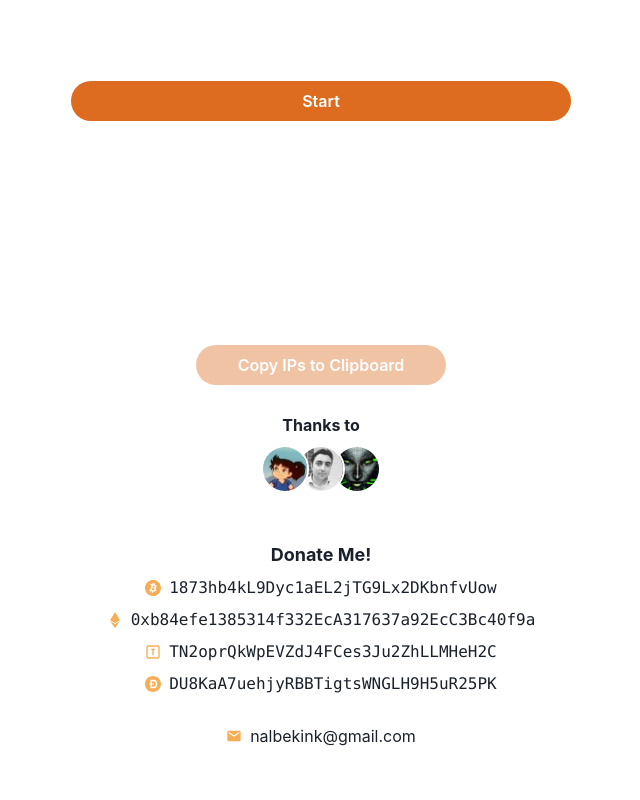
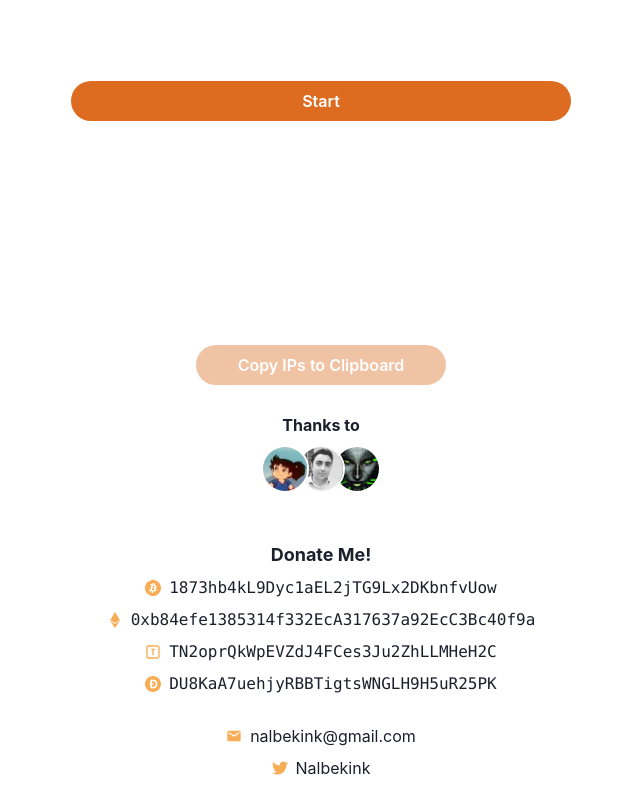
Before and after one commit to Nalbekink/V2ray-Cloudflare, a React (Vite) app: page / in a window 1280 px wide. Shown: the part 1004-1804 px from the top of the page, without its empty margins (319-959 px from the left). Before the commit the page ends 1772 px from the top, so only its background shows below. Built offline with nearby package versions, Linux system fonts and the light colour scheme.

Commit message:
add Twitter

```diff
--- a/src/components/Form.tsx
+++ b/src/components/Form.tsx
@@ -25,7 +25,7 @@ import { docco } from "react-syntax-highlighter/dist/esm/styles/hljs";
 import getWorkerCode from "../services/GetWorkerCode.js";
 import changeConfigs from "../services/ChangeConfigs.js";
 import { CopyToClipboard } from "react-copy-to-clipboard";
-import { SiBitcoin, SiEthereum, SiDogecoin } from "react-icons/si";
+import { SiBitcoin, SiEthereum, SiDogecoin, SiTwitter } from "react-icons/si";
 import { TbSquareLetterT } from "react-icons/tb";
 
 import { MdEmail } from "react-icons/md";
@@ -365,6 +365,14 @@ const Form = () => {
             </Text>
           </>
         </HStack>
+        <HStack>
+          <>
+            <SiTwitter color="#F6AD55" />
+            <Text as="a" cursor={"cell"} href="https://twitter.com/Nalbekink">
+              Nalbekink
+            </Text>
+          </>
+        </HStack>
       </VStack>
     </InputGroup>
   );
```
